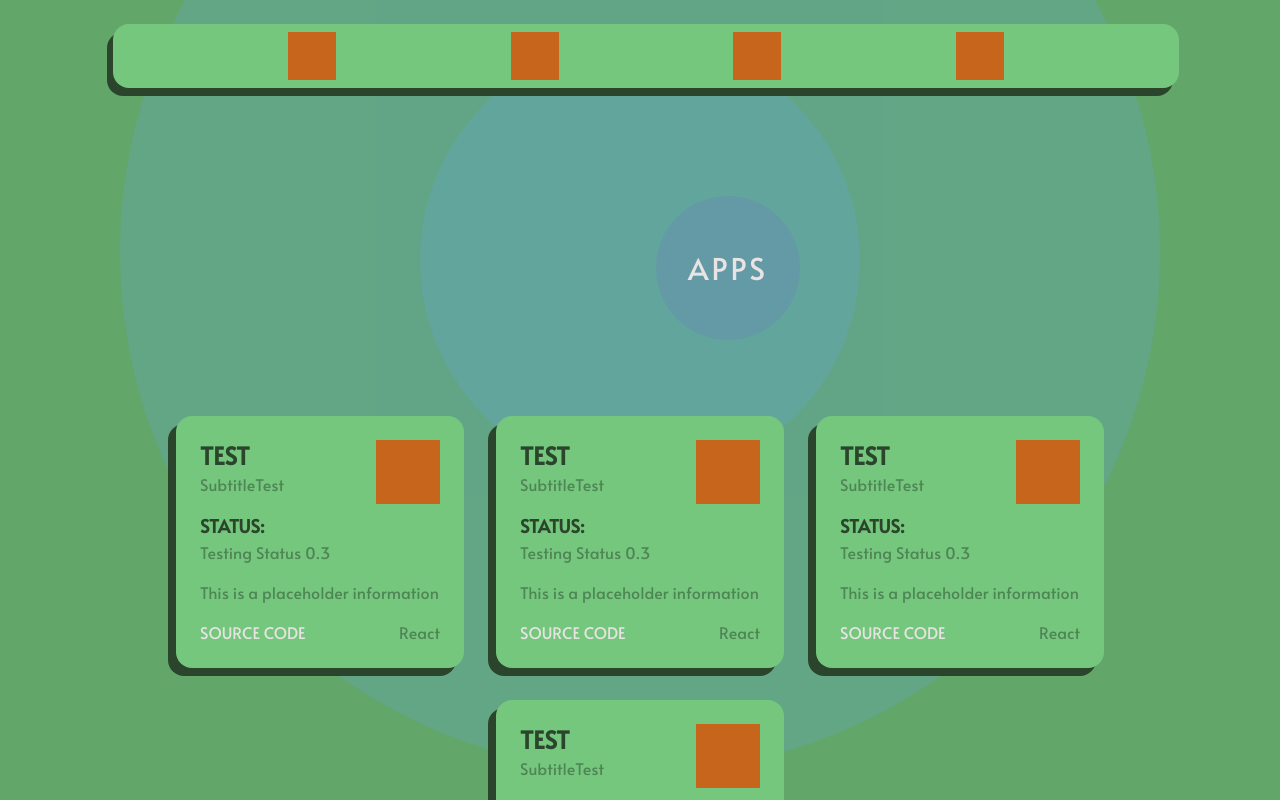
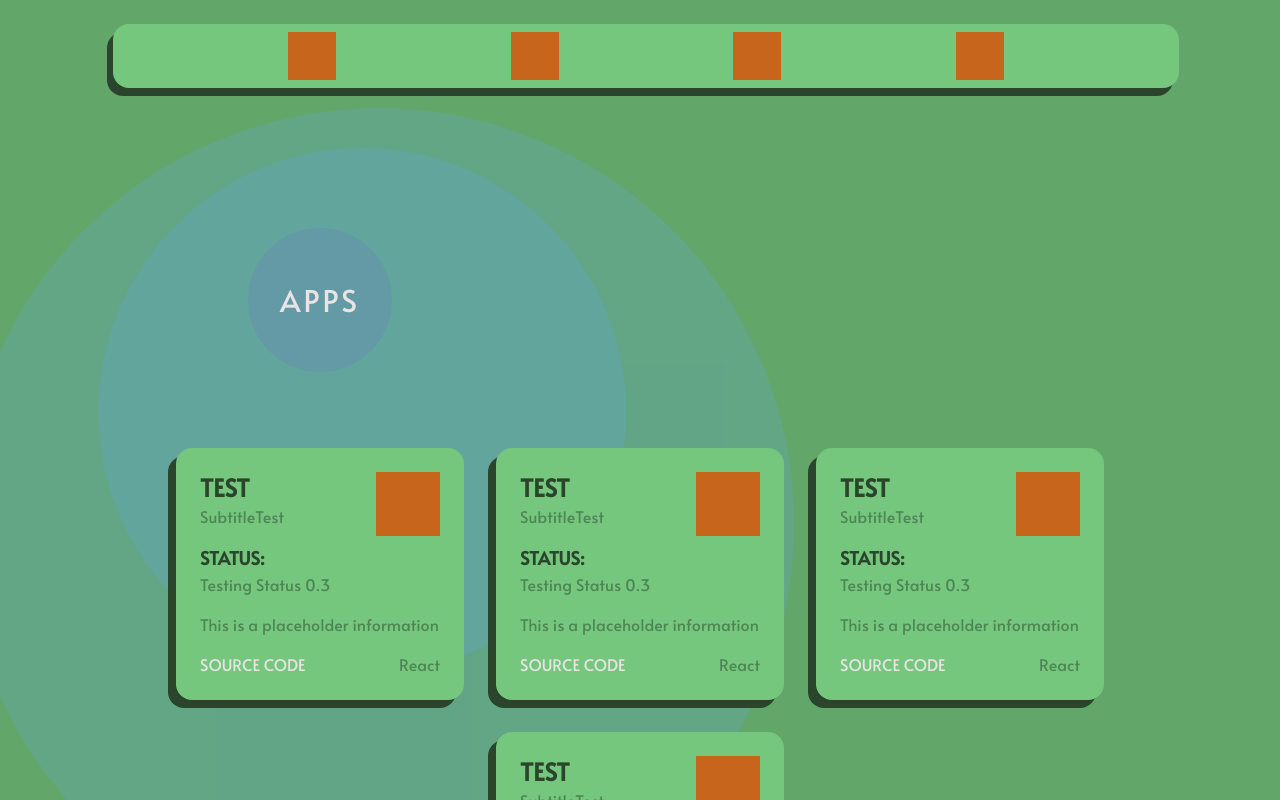
Before and after one commit to dompetriella/dompetriella-react, a React (Vite) app: page / in a window 1280 px wide. Both pictures are taken after a click on the button "APPS". Shown: the top 800 px of the page. Built offline with nearby package versions, Linux system fonts and the light colour scheme.

Commit message:
buttons are good for now!  Biouychy website

```diff
--- a/src/App.tsx
+++ b/src/App.tsx
@@ -1,17 +1,15 @@
-import { useState } from "react";
 import "./App.css";
 import AppColors from "./theme/AppColors";
 import { useAppState } from "./state/AppState";
-import useWindowWidth from "./hooks/useScreenWidth";
-import { checkIfMobile } from "./utility/responsive";
 import { Navbar } from "./components/navbar/Navbar";
 import { Projects } from "./components/projects/Projects";
 import { motion } from "framer-motion";
 import { GLOBAL_colorChangeInterpolationDuration } from "./global/animations";
+import useIsMobile from "./hooks/useIsMobile";
 
 function App() {
   const lightModeState = useAppState((state) => state.lightMode);
-  const isMobile: boolean = checkIfMobile();
+  const isMobile: boolean = useIsMobile();
 
   const backgroundColor = lightModeState
     ? AppColors.greenPrimary
--- a/src/components/navbar/Navbar.tsx
+++ b/src/components/navbar/Navbar.tsx
@@ -1,13 +1,13 @@
 import { motion } from "framer-motion";
-import useWindowWidth from "../../hooks/useScreenWidth";
 import { useAppState } from "../../state/AppState";
 import AppColors from "../../theme/AppColors";
-import { checkIfMobile } from "../../utility/responsive";
+import useScreenWidth from "../../hooks/useScreenWidth";
 
 export function Navbar() {
   const lightModeState = useAppState((state) => state.lightMode);
   const toggleLightModeAction = useAppState((state) => state.toggleLightMode);
-  const isMobile: boolean = checkIfMobile();
+  const screenWidthState = useScreenWidth();
+  const isMobile: boolean = screenWidthState < 768;
 
   const navBackdropColor = lightModeState
     ? AppColors.darkGreenAuxilary
--- a/src/components/projects/Projects.tsx
+++ b/src/components/projects/Projects.tsx
@@ -8,7 +8,7 @@ import { ProjectItemArea } from "./components/ProjectArea";
 export function Projects() {
   return (
     <>
-      <div className="flex flex-col justify-center items-center w-full ">
+      <div className="flex flex-col justify-center items-center w-full overflow-clip">
         <ProjectItemArea
           buttonTitle={"Apps"}
           projectItemContent={CONTENT_appsProjectItemContent}
@@ -16,6 +16,7 @@ export function Projects() {
         <ProjectItemArea
           buttonTitle={"Art"}
           projectItemContent={CONTENT_artProjectItemContent}
+          isLeft={false}
         />
         <ProjectItemArea
           buttonTitle={"Games"}
--- a/src/components/projects/components/ProjectArea.tsx
+++ b/src/components/projects/components/ProjectArea.tsx
@@ -9,9 +9,11 @@ import useIsMobile from "../../../hooks/useIsMobile";
 export function ProjectItemArea({
   buttonTitle,
   projectItemContent,
+  isLeft = true,
 }: {
   buttonTitle: string;
   projectItemContent: ProjectItemData[];
+  isLeft?: boolean;
 }) {
   const [isExpanded, setIsExpanded] = useState(false);
 
@@ -23,13 +25,14 @@ export function ProjectItemArea({
         paddingLeft: isMobile ? 0 : 96,
         paddingRight: isMobile ? 0 : 96,
       }}
-      className="flex flex-col justify-center items-center"
+      className="flex flex-col justify-center items-center my-8"
     >
       <div className="flex flex-col items-center">
         <ProjectButton
           buttonText={buttonTitle.toUpperCase()}
           onClick={() => setIsExpanded(!isExpanded)}
           isExpanded={isExpanded}
+          isLeft={isLeft}
         />
 
         <AnimatePresence>
@@ -41,7 +44,7 @@ export function ProjectItemArea({
                 height: 0,
                 transition: {
                   duration: 0.5,
-                  ease: "easeInOut",
+                  ease: "circInOut",
                   delay: 0.5,
                 },
               }}
--- a/src/components/projects/components/ProjectButton.tsx
+++ b/src/components/projects/components/ProjectButton.tsx
@@ -1,20 +1,27 @@
 import { useState } from "react";
-import App from "../../../App";
 import { useAppState } from "../../../state/AppState";
 import AppColors from "../../../theme/AppColors";
 import { motion } from "framer-motion";
+import useScreenWidth from "../../../hooks/useScreenWidth";
 
 export function ProjectButton({
   buttonText,
   onClick,
   isExpanded,
+  isLeft = true,
 }: {
   buttonText: string;
   onClick: () => void;
   isExpanded: boolean;
+  isLeft?: boolean;
 }) {
   const lightModeState = useAppState((state) => state.lightMode);
+
   const [isHovered, setIsHovered] = useState(false);
+
+  const screenWidth = useScreenWidth();
+
+  const direction = isLeft ? -1 : 1;
 
   const mainButtonBackgroundColor = lightModeState
     ? AppColors.blueTertiary
@@ -24,10 +31,6 @@ export function ProjectButton({
     ? AppColors.white
     : AppColors.black;
 
-  const mainButtonShadowColor = lightModeState
-    ? AppColors.darkBlueAuxilary
-    : AppColors.darkGreyTertiary;
-
   const splashBackgroundColor = lightModeState
     ? AppColors.lightBlueSecondary
     : AppColors.lightGreyTertiary;
@@ -36,10 +39,18 @@ export function ProjectButton({
     <>
       <div className="relative flex justify-center items-center w-60 p-8 h-60 my-8">
         {isExpanded ? (
-          <div className="relative flex justify-center items-center w-60 h-60 my-8">
+          <div className="">
             <motion.div
-              initial={{ scale: 0 }}
-              animate={{ scale: 5 }}
+              initial={{ scale: 0, x: 0, y: 0 }}
+              animate={{
+                scale: 4,
+                y: 240,
+                x: (direction * screenWidth) / (isLeft ? 3.5 : 5),
+                transition: {
+                  ease: "backOut",
+                  duration: 1.0,
+                },
+              }}
               style={{
                 backgroundColor: splashBackgroundColor,
                 opacity: lightModeState ? 0.5 : 0.1,
@@ -47,8 +58,17 @@ export function ProjectButton({
               className="absolute w-52 h-52 bottom-3 rounded-full"
             ></motion.div>
             <motion.div
-              initial={{ scale: 0 }}
-              animate={{ scale: 2.5 }}
+              initial={{ scale: 0, x: 0, y: 0 }}
+              animate={{
+                scale: 3,
+                x: (direction * screenWidth) / (isLeft ? 3.5 : 4.5),
+                y: 120,
+                transition: {
+                  delay: 0,
+                  ease: "backOut",
+                  duration: 0.75,
+                },
+              }}
               style={{
                 backgroundColor: splashBackgroundColor,
                 opacity: lightModeState ? 0.8 : 0.5,
@@ -58,17 +78,15 @@ export function ProjectButton({
           </div>
         ) : null}
         <div className="flex justify-center items-center">
-          {isHovered ? (
-            <motion.div
-              initial={{ opacity: 0, bottom: 28 }}
-              animate={{ opacity: 0.5, bottom: 20 }}
-              style={{
-                backgroundColor: mainButtonShadowColor,
-              }}
-              className="absolute w-36 h-36 rounded-full "
-            ></motion.div>
-          ) : null}
-          <button
+          <motion.button
+            initial={{ x: 0 }}
+            animate={{
+              x: isExpanded ? (direction * screenWidth) / 4 : 0,
+              transition: {
+                ease: "backOut",
+                duration: 1.0,
+              },
+            }}
             onMouseEnter={() => setIsHovered(() => true)}
             onMouseLeave={() => setIsHovered(() => false)}
             onClick={onClick}
@@ -81,7 +99,7 @@ export function ProjectButton({
           justify-center items-center tracking-widest"
           >
             {buttonText}
-          </button>
+          </motion.button>
         </div>
       </div>
     </>
--- a/src/utility/responsive.tsx
+++ /dev/null
@@ -1,5 +0,0 @@
-import useWindowWidth from "../hooks/useScreenWidth";
-
-export function checkIfMobile(): boolean {
-  return useWindowWidth() < 480;
-}
```
